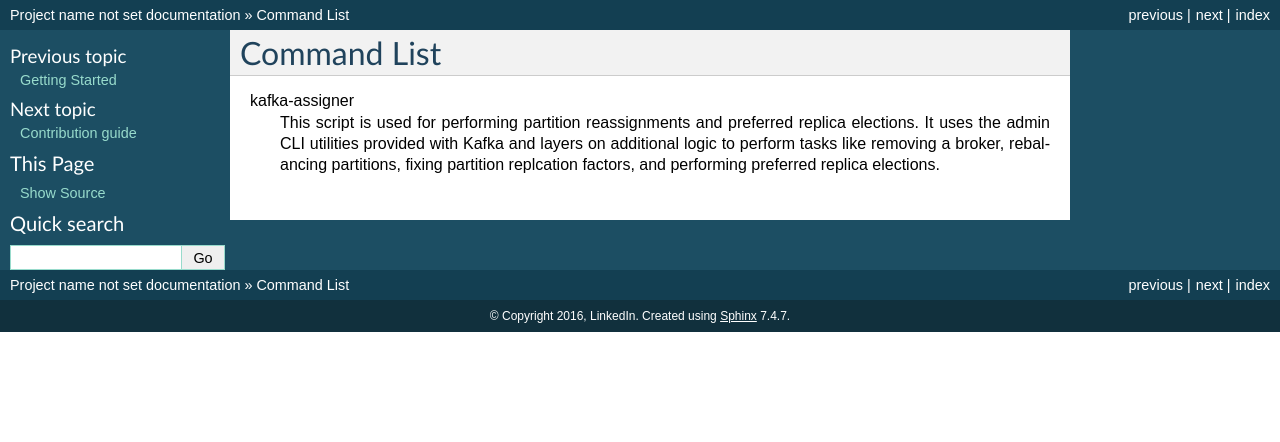
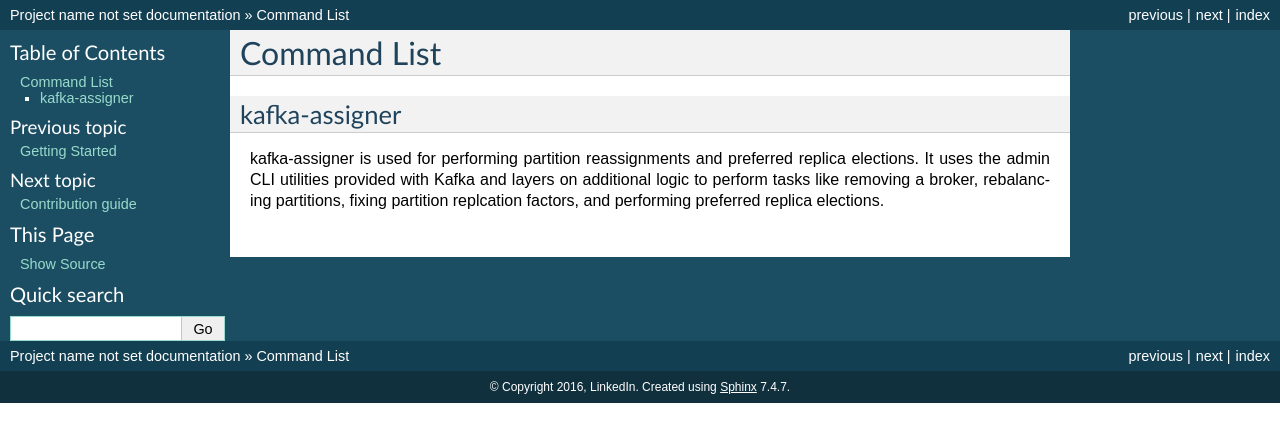
Before and after one commit to linkedin/kafka-tools, a Sphinx documentation site: the page built from docs/commands.rst, in a window 1280 px wide. Shown: the top 442 px of the page. Built offline with Sphinx 7.4.7, drawn with Linux system fonts in a browser that asks for light colours.

Commit message:
Format commands so it shows in the toc

```diff
--- a/docs/commands.rst
+++ b/docs/commands.rst
@@ -2,8 +2,10 @@ Command List
 ============
 
 kafka-assigner
-  This script is used for performing partition
-  reassignments and preferred replica elections. It uses the admin CLI
-  utilities provided with Kafka and layers on additional logic to
-  perform tasks like removing a broker, rebalancing partitions, fixing
-  partition replcation factors, and performing preferred replica elections.
+--------------
+
+kafka-assigner is used for performing partition reassignments and preferred
+replica elections. It uses the admin CLI utilities provided with Kafka and
+layers on additional logic to perform tasks like removing a broker,
+rebalancing partitions, fixing partition replcation factors, and performing
+preferred replica elections.
```
